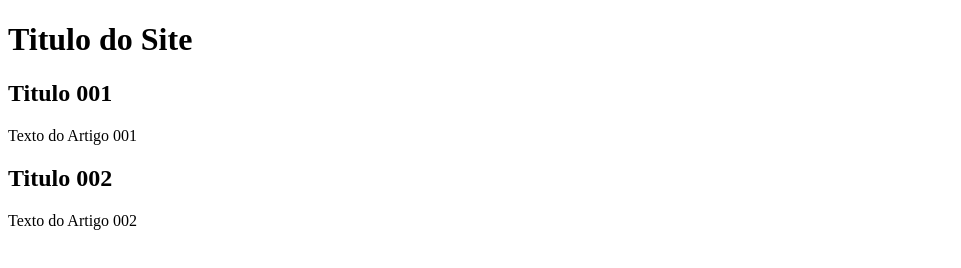
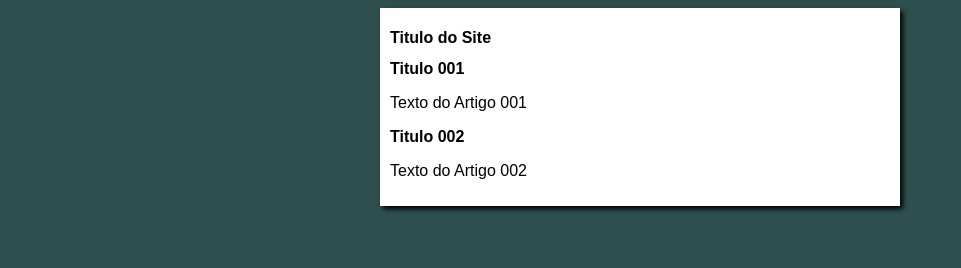
Before and after one commit to EduardoGarzon/CursoemVideo-Git-GitHub-Repository, a plain HTML site: page Site Exemplo/index.html in a window 1280 px wide. Shown: the whole page, without its empty margins (0-961 px from the left). Drawn offline with Linux system fonts and the light colour scheme.

Commit message:
Design CSS iniciado
Iniciei alguns desenvolvimentos no CSS

```diff
--- /dev/null
+++ b/Site Exemplo/estilos/style.css
@@ -0,0 +1,16 @@
+* {
+    font-family: arial;
+    font-size: 16px;
+}
+
+body {
+    background-color: darkslategray;
+}
+
+main {
+    background-color: white;
+    width: 500px;
+    margin: auto;
+    padding: 10px;
+    box-shadow: 3px 3px 5px black;
+}
--- a/Site Exemplo/index.html
+++ b/Site Exemplo/index.html
@@ -6,6 +6,7 @@
     <meta http-equiv="X-UA-Compatible" content="IE=edge">
     <meta name="viewport" content="width=device-width, initial-scale=1.0">
     <title>Titulo do Site</title>
+    <link rel="stylesheet" href="estilos/style.css">
 </head>
 <body>
         <main>
```
